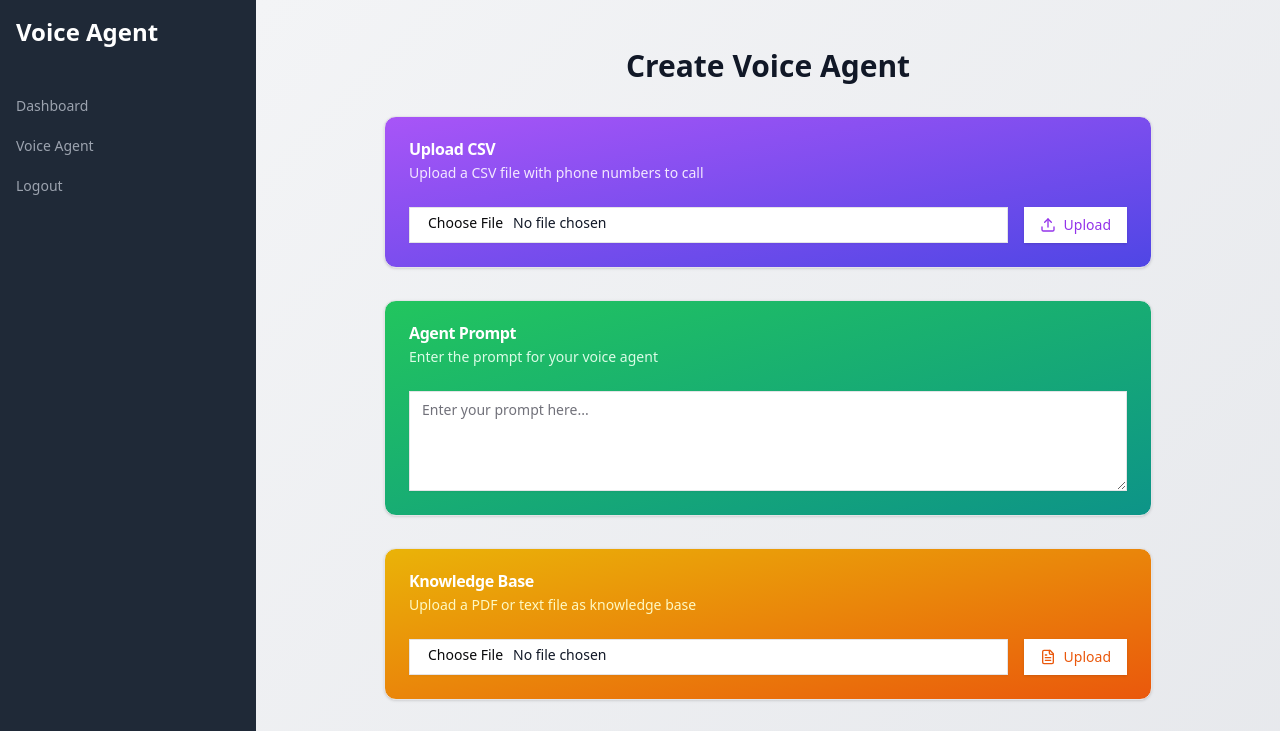
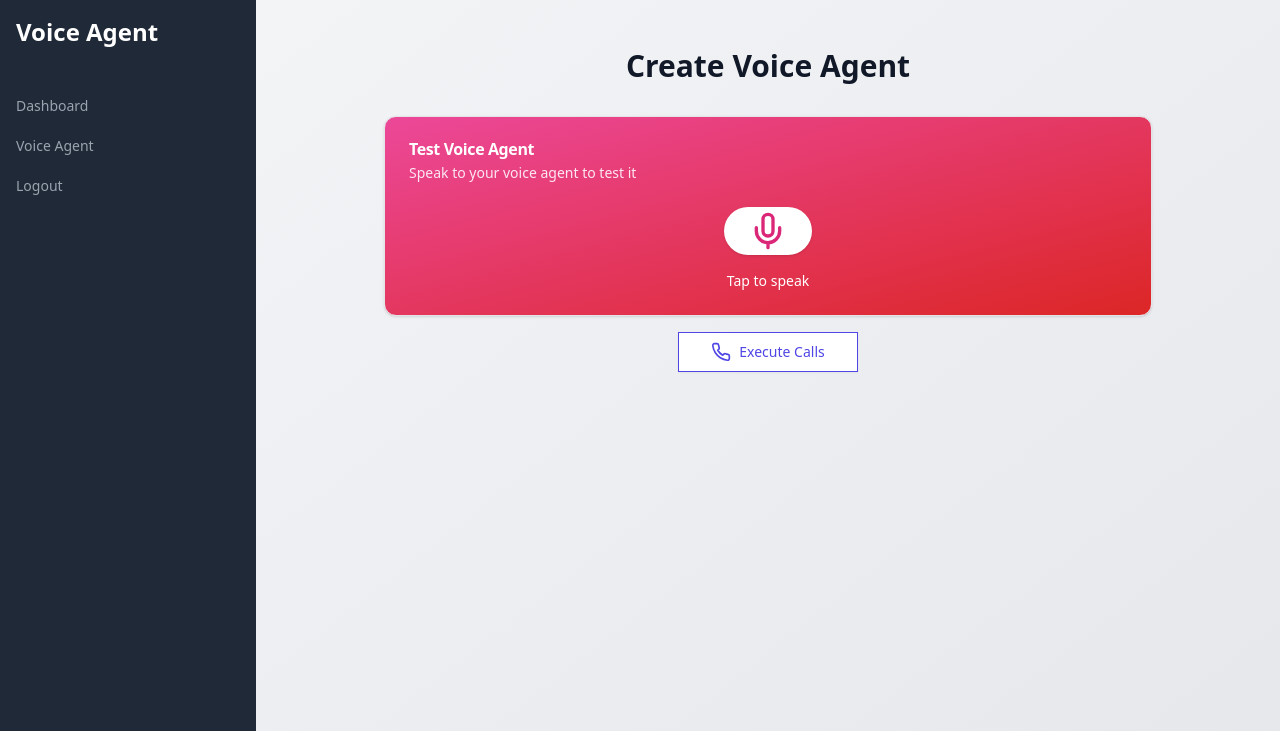
Before and after one commit to UniversalMachina/spanishfrontendcurrent, a React (Vite) app: page /voice-agent in a window 1280 px wide. Shown: the top 731 px of the page. Built offline with nearby package versions, Linux system fonts and the light colour scheme; sample sign-in values are in the browser's storage.

Commit message:
adjusted creat voice agent

```diff
--- a/src/components/createagent/CreateVoiceAgentComponent.tsx
+++ b/src/components/createagent/CreateVoiceAgentComponent.tsx
@@ -11,9 +11,9 @@ export function CreateVoiceAgentComponent() {
     <div className="min-h-screen bg-gradient-to-br from-gray-100 to-gray-200 py-12 px-4 sm:px-6 lg:px-8">
       <div className="max-w-3xl mx-auto">
         <h1 className="text-3xl font-bold text-center text-gray-900 mb-8">Create Voice Agent</h1>
-        <CsvUpload />
+        {/* <CsvUpload />
         <AgentPrompt />
-        <KnowledgeBaseUpload />
+        <KnowledgeBaseUpload /> */}
         <TestVoiceAgent />
       </div>
     </div>
--- a/src/components/createagent/TestVoiceAgent.tsx
+++ b/src/components/createagent/TestVoiceAgent.tsx
@@ -14,7 +14,8 @@ export function TestVoiceAgent() {
   }
 
   return (
-    <Card className="mb-8 bg-gradient-to-br from-pink-500 to-red-600 text-white">
+    <div className="mb-8">
+      <Card className="bg-gradient-to-br from-pink-500 to-red-600 text-white">
         <CardHeader>
           <CardTitle>Test Voice Agent</CardTitle>
           <CardDescription className="text-pink-100">Speak to your voice agent to test it</CardDescription>
@@ -23,28 +24,29 @@ export function TestVoiceAgent() {
           <div className="flex flex-col items-center justify-center space-y-4">
             <Button
               onClick={toggleRecording}
-            className={`bg-white hover:bg-red-100 rounded-full p-4 ${isRecording ? "'text-red-600'" : "'text-pink-600'"}`}
+              className={`bg-white hover:bg-red-100 rounded-full p-6 ${isRecording ? "text-red-600" : "text-pink-600"}`}
             >
               {isRecording ? (
-              <Pause className="h-8 w-8" />
+                <Pause className="h-10 w-10" />
               ) : (
-              <Mic className="h-8 w-8" />
+                <Mic className="h-10 w-10" />
               )}
             </Button>
             <span className="text-sm font-medium">
-            {isRecording ? "'Tap to stop'" : "'Tap to speak'"}
+              {isRecording ? "Tap to stop" : "Tap to speak"}
             </span>
           </div>
           {isRecording && (
             <p className="mt-4 text-center text-sm text-pink-100">Recording... Speak now</p>
           )}
         </CardContent>
-      <div className="flex justify-center">
+      </Card>
+      <div className="flex justify-center mt-4">
         <Button size="lg" variant="outline" className="bg-white text-indigo-600 border-indigo-600 hover:bg-indigo-100">
           <Phone className="mr-2 h-5 w-5" />
           Execute Calls
         </Button>
       </div>
-    </Card>
+    </div>
   )
 }
```
Lines whose indentation alone changed are shown as unchanged.
